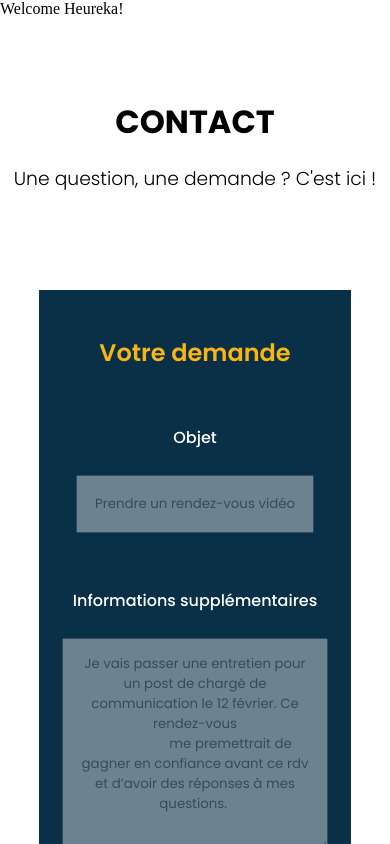
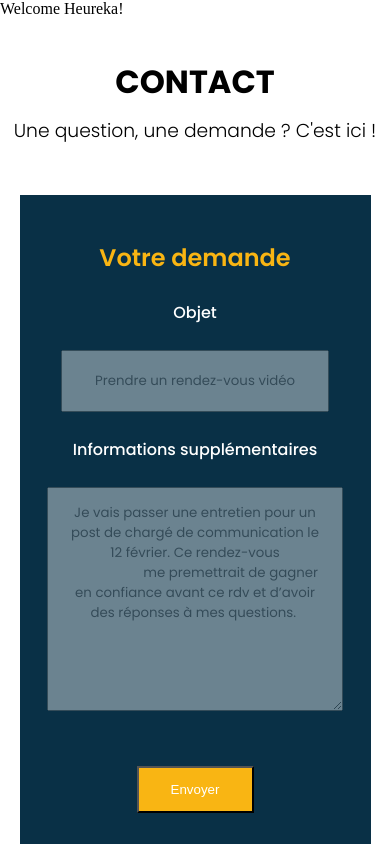
Before and after one commit to WildCodeSchool/remote2q4-21-p3-eurheka-front, a React (Create React App) app: page / in a window 390 px wide. Shown: the top 844 px of the page. Built offline with nearby package versions, Linux system fonts and the light colour scheme.

Commit message:
contact v1 + responsive

```diff
--- a/src/components/contact/ContactCard.css
+++ b/src/components/contact/ContactCard.css
@@ -13,7 +13,6 @@
     width: 80%;
     background-color: var(--main-color-dark-background);
     flex-direction: column;
-    /* justify-content: center; */
     align-items: center;
     height: 722px;
 }
@@ -67,5 +66,85 @@
     margin-bottom: 55px;
     width: 117px;
     height: 47px;
+}
 
+@media screen and (max-width:390px) {
+    .contact-container {
+        height: auto;
+    }
+
+    .contact-container {
+        width: 90%;
+    }
+
+    .contact-title{
+        margin-top: 40px;
+        margin-bottom: 10px;
+    }
+
+    .contact-subtitle{
+        margin-bottom: 50px;
+    }
+
+    .contact-form-subtitle{
+        margin-top: 25px;
+    }
+
+    .contact-button {
+        margin-top: 55px;
+    }
 }
+
+@media screen and (min-width: 391px) and (max-width:768px) {
+    .contact-container {
+        height: auto;
+    }
+
+    .contact-container {
+        width: 90%;
+    }
+
+    .contact-title{
+        margin-top: 40px;
+        margin-bottom: 10px;
+    }
+
+    .contact-subtitle{
+        margin-bottom: 50px;
+    }
+
+    .contact-form-subtitle{
+        margin-top: 25px;
+    }
+
+    .contact-button {
+        margin-top: 55px;
+    }
+}
+
+@media screen and (min-width: 769px) and (max-width: 1024px) {
+    .contact-container {
+        height: auto;
+    }
+
+    .contact-container {
+        width: 90%;
+    }
+
+    .contact-title{
+        margin-top: 40px;
+        margin-bottom: 10px;
+    }
+
+    .contact-subtitle{
+        margin-bottom: 50px;
+    }
+
+    .contact-form-subtitle{
+        margin-top: 25px;
+    }
+
+    .contact-button {
+        margin-top: 55px;
+    }
+}
--- a/src/components/contact/ContactCard.jsx
+++ b/src/components/contact/ContactCard.jsx
@@ -1,13 +1,24 @@
-import React from 'react'
-
+import React, { useRef } from 'react'
 import "./ContactCard.css"
 
 const ContactCard = () => {
+    const objectRef = useRef(null)
+    const descriptionRef = useRef(null)
+
+    const handleSubmit = (event) => {
+        event.preventDefault()
+        const data = {
+                object: objectRef.current.value,
+                description: descriptionRef.current.value
+                }
+        alert("Votre message a bien été envoyé : " + JSON.stringify(data))
+    }
+
     return (
         <div className='ContactCard'>
             <h1 className='contact-title'>CONTACT</h1>
             <h3 className='contact-subtitle'>Une question, une demande ? C'est ici !</h3>
-            <div className='contact-container'>
+            <form onSubmit={handleSubmit} className='contact-container'>
                 <h2 className='contact-form-title'>Votre demande</h2>
                 <label for="object" className='contact-form-subtitle'>Objet</label>
                 <input
@@ -18,20 +29,22 @@ const ContactCard = () => {
                     placeholder="Prendre un rendez-vous vidéo"
                     onFocus={(e) => e.target.placeholder = ""}
                     onBlur={(e) => e.target.placeholder = "Prendre un rendez-vous vidéo"}
+                    ref={objectRef}
                 />
                 <label for="description" className='contact-form-subtitle'>Informations supplémentaires</label>
                 <textarea
                     type="text"
-                    id="object"
+                    id="description"
                     name="description"
                     className='contact-input-description'
                     placeholder="Je vais passer une entretien pour un post de chargé de communication le 12 février. Ce rendez-vous
                     me premettrait de gagner en confiance avant ce rdv et d’avoir des réponses à mes questions. "
                     onFocus={(e) => e.target.placeholder = ""}
                     onBlur={(e) => e.target.placeholder = "Je vais passer une entretien pour un post de chargé de communication le 12 février. Ce rendez-vous me premettrait de gagner en confiance avant ce rendez-vous et d’avoir des réponses à mes questions."}
+                    ref={descriptionRef}
                 />
-                <button className='contact-button'>Envoyer</button>
-            </div>
+                <button type="submit" className='contact-button'>Envoyer</button>
+            </form>
         </div>
     )
 }
```
